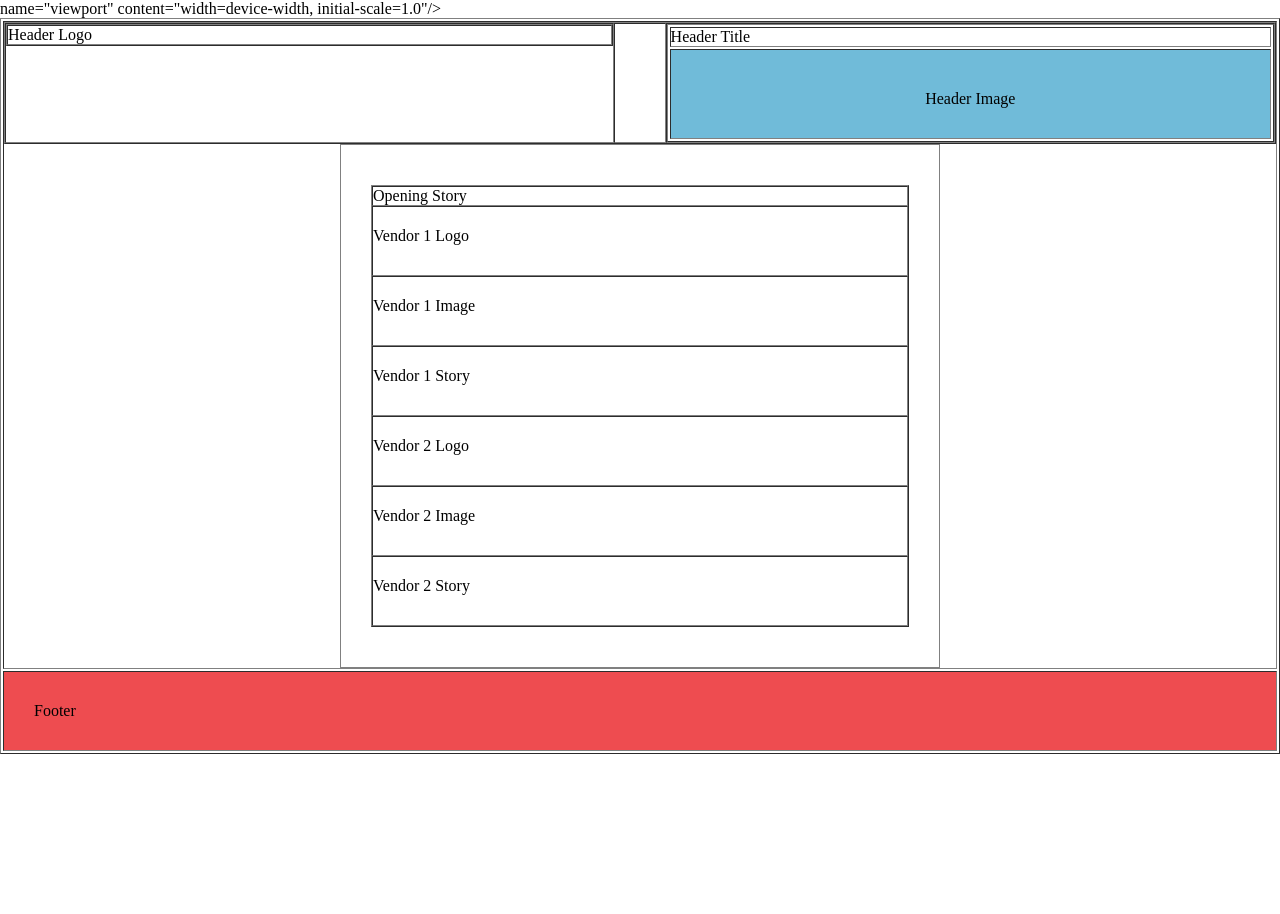
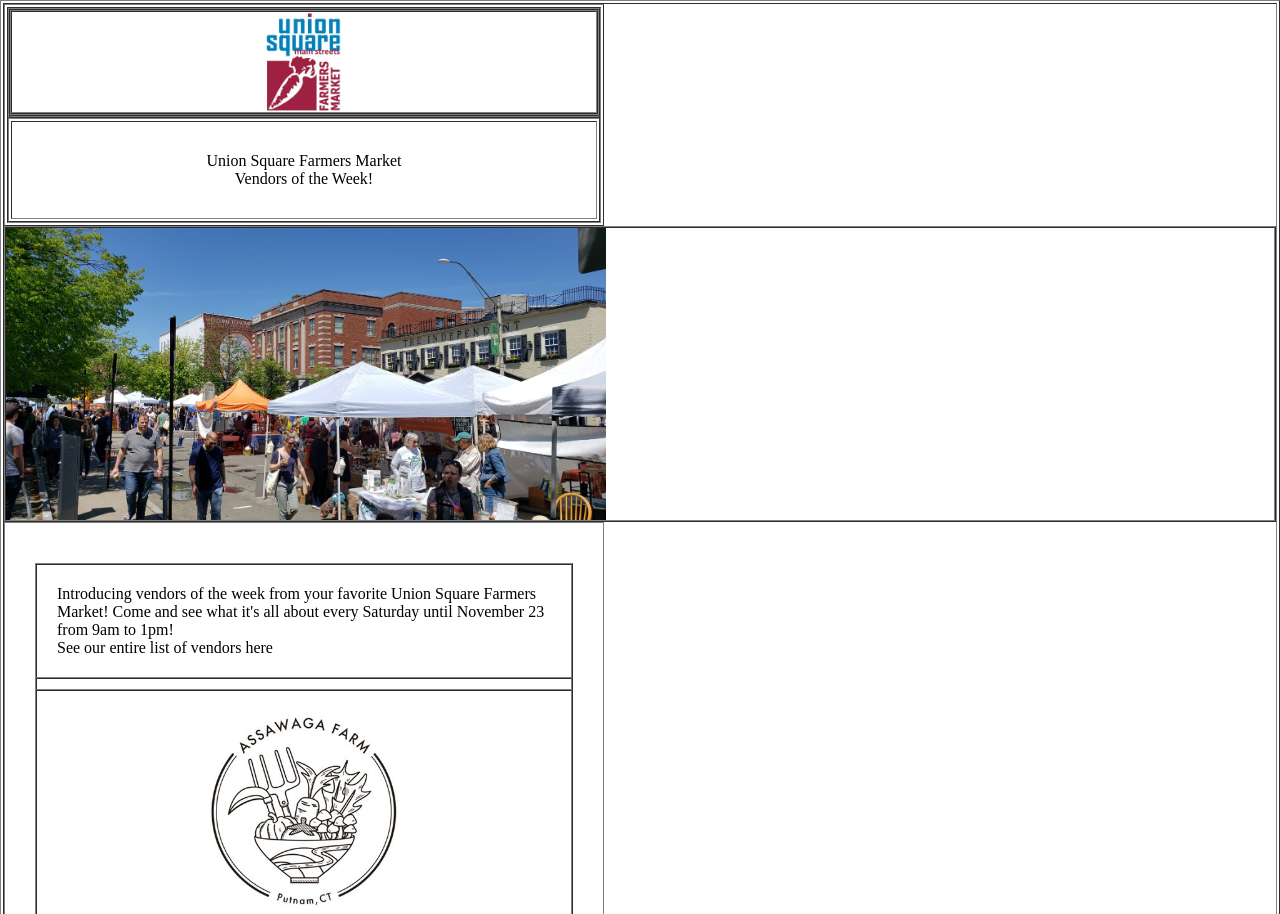
Before and after one commit to sherrynance/emailnewsletter, a plain HTML site: page index.html in a window 1280 px wide. Shown: the top 914 px of the page. Before the commit the page ends 800 px from the top, so only its background shows below. Drawn offline with Linux system fonts and the light colour scheme.

Commit message:
edit txt and html files

```diff
--- a/index.html
+++ b/index.html
@@ -1,14 +1,19 @@
 <!DOCTYPE html PUBLIC "-//W3C//DTD XHTML 1.0 Transitional//EN" "http://www/w3.org/TR/xhtml1-transitional.dtd">
 <html xmlns="http://www.w3.org/1999/xhtml">
+
 <head>
     <meta http-equiv="Content-Type" content="text/html; charset=UTF-8" />
-    <title>This Week In Kids</title>
-    <meta> name="viewport" content="width=device-width, initial-scale=1.0"/>
+    <title>Union Square Farmers Market</title>
+    <meta name="viewport" content="width=device-width, initial-scale=1.0" />
 </head>
+
 </html>
 
 <body style="margin: 0; padding: 0;">
-    <table border="1" cellpadding="0" width="100%'>
+    <table border="1" cellpadding="0" width="100%">
+        <tr>
+            <td>
+                <table border="1" cellpadding="0" width="600px">
                     <tr>
                         <td>
                             <!-- Header table starts here -->
@@ -17,81 +22,113 @@
                                     <td width="260" valign="top">
                                         <table border="1" cellpadding="0" cellspacing="0" width="100%">
                                             <tr>
-                                        <td>
-                                        Header Logo<!--header logo-->
+                                                <td align="center">
+                                                    <img src="img/usms_logo.jpg" alt="Union Square Farmers Market logo" width="100px">
+                                                    <!--header logo-->
                                                 </td>
                                             </tr>
                                         </table>
                                     </td>
+                                </tr>
+                                <tr>
                                     <td style="font-size:0; line-height: 0;" width="20">
                                         &nbsp;
                                     </td>
-                            <td width="260" valign="top">
+                                </tr>
+                                <tr>
                                     <table border="1" cellpadding="0" width="100%">
                                         <tr>
+                                            <td style="padding: 30px 0 30px 0" align="center">
+                                                Union Square Farmers Market <br>Vendors of the Week!
+                                                <!--Header title-->
+                                            </td>
+                                        </tr>
+                                    </table>
+                                </tr>
+                            </table>
+                            <table border="1" cellpadding="0" cellspacing="0" width="100%">
+                                <tr>
                                     <td>
-                                        Header Title<!--Header title-->
+                                        <img src="img/header_image.jpg " alt="Photo of Union Square Market " width="600px">
+                                        <!--add header image-->
+                                    </td>
+                                </tr>
+                            </table>
+                            <!--Middle starts here-->
+                            <table align="center " border="1 " cellpadding="0 " cellspacing="0 " width="600 " style="border-collapse: collapse; ">
+                                <tr>
+                                    <td bgcolor="#ffffff " style="padding: 40px 30px 40px 30px; ">
+                                        <table border="1 " cellpadding="0 " cellspacing="0 " width="100% ">
+                                            <tr>
+                                                <td style="padding: 20px 20px 20px 20px;">
+                                                    Introducing vendors of the week from your favorite Union Square Farmers Market! Come and see what it's all about every Saturday until November 23 from 9am to 1pm!
+                                                    <br> See our entire list of vendors here
+                                                    <!-- add link -->
+                                                    <!--opening story-->
                                                 </td>
                                             </tr>
                                             <tr>
-                                        <td align="center" bgcolor="#70bbd9" style="padding: 40px 0 30px 0;">
-                                        Header Image<!--add header image-->
+                                                <td style="font-size:0;line-height: 0" height="10px">
+                                                    &nbsp;
+                                                </td>
+                                            </tr>
+                                            <tr>
+                                                <td style="padding: 20px 0 30px 0;" align="center">
+                                                    <img src="img/vendor1_logo.jpg" alt="Logo of Assawaga Farm" width="200px">
+                                                    <!--vendor 1 logo-->
+                                                </td>
+                                            </tr>
+                                            <tr>
+                                                <td style="padding: 20px 0 30px 0; ">
+                                                    <img src="img/vendor1_image.png" alt="Photo of Assawaga Farmers" width="500px">
+                                                    <!--vendor 1 Image-->
+                                                </td>
+                                            </tr>
+                                            <tr>
+                                                <td style="padding: 20px 20px 20px 20px;">
+                                                    Located in the "quiet corner" of Connecticut, Assawaga Farm is a small, diversified vegetable farm specializing in Japanese varieties of vegetables and mushrooms. Yoko Takemura and Alex Carpenter bought the land back in 2016 and since then, they are transforming
+                                                    the once hay field into a productive farm using human-scale tools and minimum tillage techniques. Check out their most recent addition to their veggie line-up the burdock root (gobo in Japanese) this
+                                                    Saturday!
+                                                    <!--vendor 1 story-->
+                                                </td>
+                                                <tr>
+                                                    <td style="font-size:0; line-height:0" height="10px">
+                                                        &nbsp;
+                                                    </td>
+                                                </tr>
+                                            </tr>
+                                            <tr>
+                                                <td style="padding: 20px 0 30px 0; ">
+                                                    <img src="img/vendor2_logo.jpg" alt="Logo of Luluna Kombucha" width="200px">
+                                                    <!--vendor 2 logo-->
+                                                </td>
+                                            </tr>
+                                            <tr>
+                                                <td style="padding: 20px 0 30px 0; ">
+                                                    <img src="img/vendor2_image.png" alt="Photo of Luluna Kombucha" width="500px">
+                                                    <!--vendor 2 Image-->
+                                                </td>
+                                            </tr>
+                                            <tr>
+                                                <td style="padding: 20px 20px 20px 20px;">
+                                                    Microbrewed in the state of Rhode Island, Luluna Kombucha offers fermented tea called Kombucha, a probiotic beverage that is naturally effervescent. They flavor it with fresh fruit and herbs gathered from around New England to mix in different flavors.
+                                                    Try out their new flavor, the Solar Eclipse that mixes ginger, turmeric, orange, lemon and black peppercorn this Saturday!
+                                                    <!--vendor 2 story-->
                                                 </td>
                                             </tr>
                                         </table>
                                     </td>
-                        </tr>                                                                    </tr>
+                                </tr>
                             </table>
-            <!--Middle starts here-->
-            <table align="center" border="1" cellpadding="0" cellspacing="0" width="600" style="border-collapse: collapse;">
-
+                            <!-- Footer starts here -->
+                            <table>
                                 <tr>
-                    <td bgcolor="#ffffff" style="padding: 40px 30px 40px 30px;">
-                        <table border="1" cellpadding="0" cellspacing="0" width="100%">
-                            <tr>
-                                <td>
-                                Opening Story<!--opening story-->
-                                </td>
-                            </tr>
-                            <tr>
-                                <td style="padding: 20px 0 30px 0;">
-                                Vendor 1 Logo<!--vendor 1 logo-->
-                                </td>
-                            </tr>
-                            <tr>
-                                <td style="padding: 20px 0 30px 0;">
-                                Vendor 1 Image<!--vendor 1 Image-->
-                                </td>
-                            </tr>
-                            <tr>
-                                <td style="padding: 20px 0 30px 0;">
-                                Vendor 1 Story<!--vendor 1 story-->
-                                </td>
-                            </tr>
-                            <tr>
-                                <td style="padding: 20px 0 30px 0;">
-                                Vendor 2 Logo<!--vendor 2 logo-->
-                                </td>
-                            </tr>
-                            <tr>
-                                <td style="padding: 20px 0 30px 0;">
-                                Vendor 2 Image<!--vendor 2 Image-->
-                                </td>
-                            </tr>
-                            <tr>
-                                <td style="padding: 20px 0 30px 0;">
-                                Vendor 2 Story<!--vendor 2 story-->
+                                    <td bgcolor="#ee4c50 " style="padding: 30px 30px 30px 30px; ">
+                                        Footer
+                                        <!--footer information-->
                                     </td>
                                 </tr>
                             </table>
-
-
-                        </table>
-                    </td>
-                </tr>
-                <tr>
-                    <td bgcolor="#ee4c50" style="padding: 30px 30px 30px 30px;">
-                    Footer<!--footer information-->
                         </td>
                     </tr>
                 </table>
```
Also changed, not shown: content.txt, 1 other file. Lines whose indentation alone changed are shown as unchanged.
